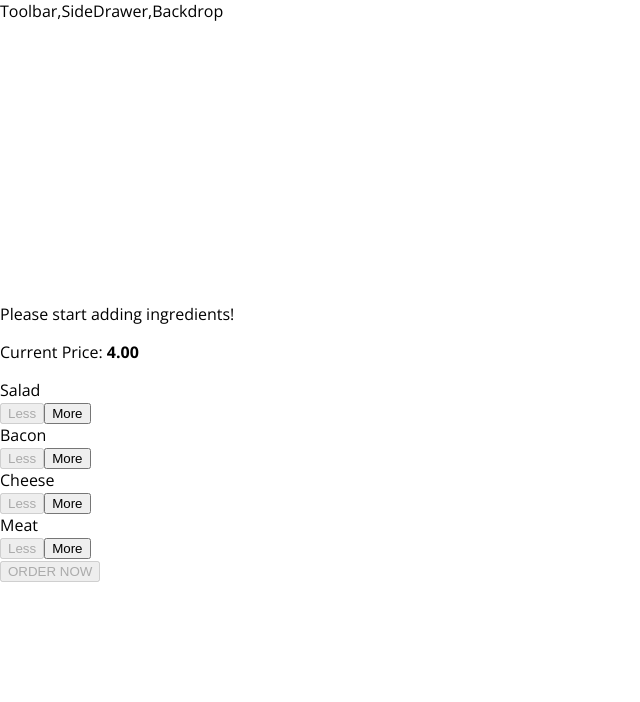
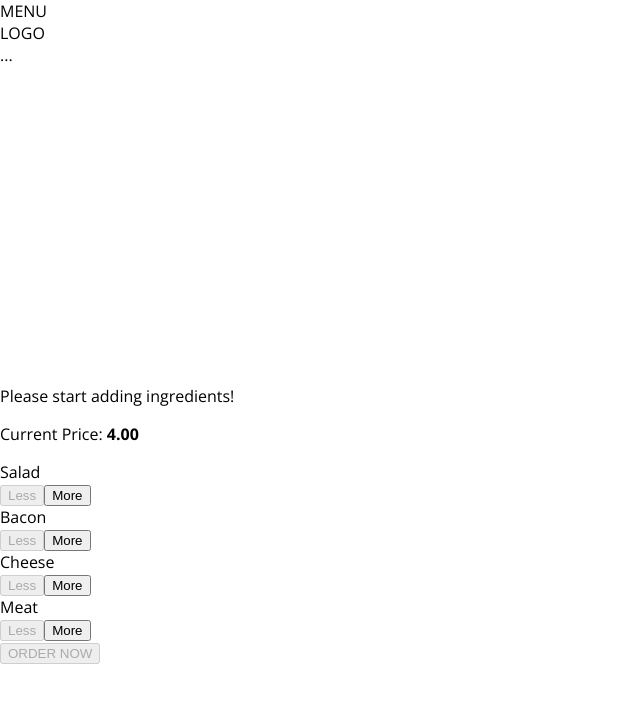
Before and after one commit to canela7/BurgerApp, a React app: page / in a window 1280 px wide. Shown: the top 702 px of the page, without its empty margins (0-640 px from the left). Built offline with nearby package versions, Linux system fonts and the light colour scheme.

Commit message:
added a toolbar

```diff
--- a/src/components/Burger/OrderSummary/OrderSummary.js
+++ b/src/components/Burger/OrderSummary/OrderSummary.js
@@ -20,6 +20,8 @@
             <ul>
                 {ingredientSummary}
             </ul>
+            <p><strong>Total Price: {props.price.toFixed(2)}</strong></p>
+
             <p>Continue to Checkout?</p>
 
             <Button btnType="Danger" clicked={props.purchaseCancelled}>CANCEL</Button>
--- a/src/components/Layout/Layout.css
+++ b/src/components/Layout/Layout.css
@@ -1,3 +1,3 @@
 .Content {
-  margin-top: 16px;
+  margin-top: 76px;
 }
--- a/src/components/Layout/Layout.js
+++ b/src/components/Layout/Layout.js
@@ -1,11 +1,12 @@
 import React from 'react';
 import Aux from '../../hoc/Aux';
 import classes from './Layout.css';
+import Toolbar from '../Navigation/Toolbar/Toolbar'
 
 const layout = (props) => (
   <Aux>
 
-    <div>Toolbar,SideDrawer,Backdrop</div>
+    <Toolbar />
 
     <main className={classes.Content}>
       {props.children}
--- /dev/null
+++ b/src/components/Navigation/Toolbar/Toolbar.css
@@ -0,0 +1,21 @@
+.Toolbar {
+
+    height: 56px;
+    width: 100%;
+    position: fixed;
+    top: 0;
+    left: 0;
+    background-color: #703B09;
+    display: flex;
+    justify-content: space-between;
+    align-items: center;
+    padding: 0 20px;
+    box-sizing: border-box;
+    z-index: 90;
+
+}
+
+.Toolbar nav {
+    height: 100%;
+
+}
--- /dev/null
+++ b/src/components/Navigation/Toolbar/Toolbar.js
@@ -0,0 +1,18 @@
+import React from 'react';
+import classes from './Toolbar.css'
+
+const toolbar = (props) => (
+    <header className={classes.Toolbar}>
+
+        <div>MENU</div>
+        <div>LOGO</div>
+
+
+        <nav>
+            ...
+        </nav>
+
+    </header>
+);
+
+export default toolbar;
--- a/src/containers/BurgerBuilder/BurgerBuilder.js
+++ b/src/containers/BurgerBuilder/BurgerBuilder.js
@@ -112,6 +112,7 @@
 
             <OrderSummary
                   ingredients={this.state.ingredients}
+                  price={this.state.totalPrice}
                   purchaseCancelled={this.purchaseCancelHandler}
                   purchaseContinued={this.purchaseContinueHandler}  />
 
```
